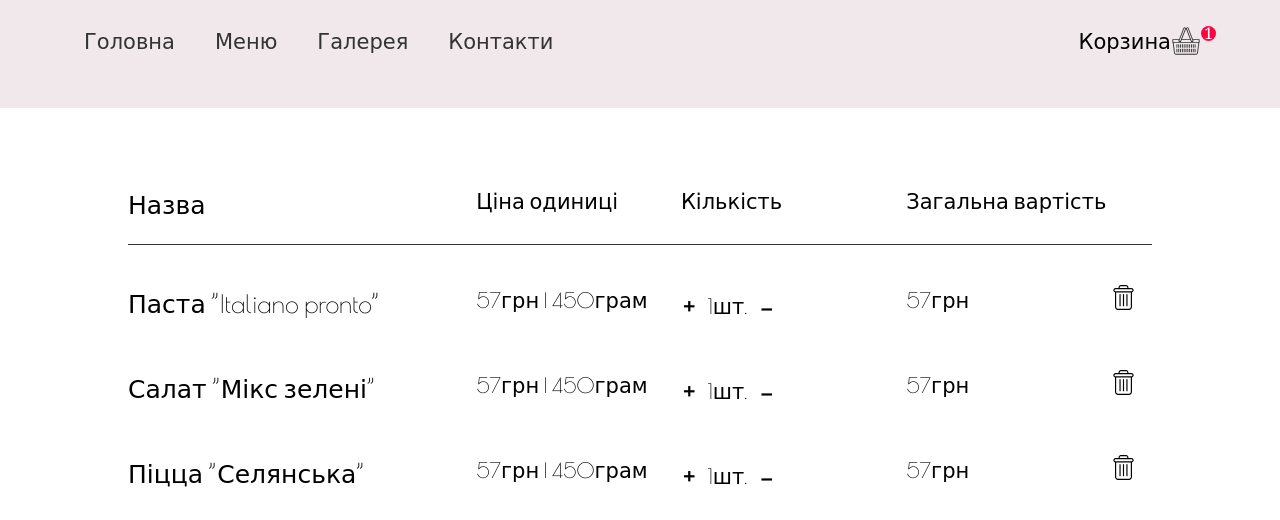
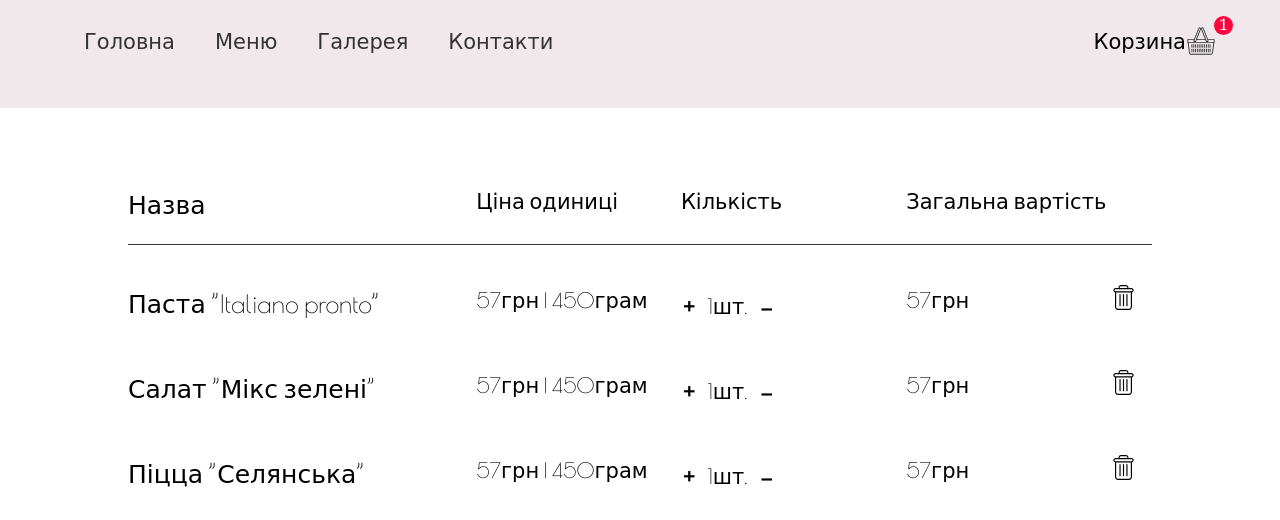
Before and after one commit to Dmytro733/Povidlo, a PHP site: page /cart.html in a window 1280 px wide. Shown: the top 520 px of the page. Run offline with PHP 8.4, Linux system fonts and the light colour scheme.

Commit message:
added number to cart icon

```diff
--- a/Povidlo/cart.html
+++ b/Povidlo/cart.html
@@ -98,6 +98,7 @@
                     <path d="M18 24C18.1326 24 18.2598 23.9473 18.3536 23.8536C18.4473 23.7598 18.5 23.6326 18.5 23.5V20.5C18.5 20.3674 18.4473 20.2402 18.3536 20.1464C18.2598 20.0527 18.1326 20 18 20C17.8674 20 17.7402 20.0527 17.6464 20.1464C17.5527 20.2402 17.5 20.3674 17.5 20.5V23.5C17.5 23.6326 17.5527 23.7598 17.6464 23.8536C17.7402 23.9473 17.8674 24 18 24Z" fill="#333333"/>
                     <path d="M18 29C18.1326 29 18.2598 28.9473 18.3536 28.8536C18.4473 28.7598 18.5 28.6326 18.5 28.5V25.5C18.5 25.3674 18.4473 25.2402 18.3536 25.1464C18.2598 25.0527 18.1326 25 18 25C17.8674 25 17.7402 25.0527 17.6464 25.1464C17.5527 25.2402 17.5 25.3674 17.5 25.5V28.5C17.5 28.6326 17.5527 28.7598 17.6464 28.8536C17.7402 28.9473 17.8674 29 18 29Z" fill="#333333"/>
                 </svg>
+                <span class="cart-number">1</span>
             </div>
         </div>
     </header>
--- a/Povidlo/css/style.css
+++ b/Povidlo/css/style.css
@@ -155,6 +155,7 @@ p{
 }
 
 .cart{
+    position: relative;
     display: -webkit-box;
     display: -ms-flexbox;
     display: flex;
@@ -163,12 +164,12 @@ p{
             align-items: center;
 }
 
-.cart::after{
-    content: '1';
+.cart-number{
+    position: absolute;
     -ms-flex-item-align: start;
         align-self: flex-start;
-    width: 15px;
-    height: 15px;
+    width: 1.5vw;
+    height: 1.5vw;
     border-radius: 50%;
     background-color: #FF033F;
     color: #fff;
@@ -178,10 +179,12 @@ p{
     display: flex;
     -webkit-box-align: center;
         -ms-flex-align: center;
-            align-items: center;
+            align-items: flex-end;
     -webkit-box-pack: center;
         -ms-flex-pack: center;
             justify-content: center;
+    right: -17px;
+    top: -10px;
 }
 
 .burger{
--- a/Povidlo/index.html
+++ b/Povidlo/index.html
@@ -101,6 +101,7 @@
                     <path d="M18 24C18.1326 24 18.2598 23.9473 18.3536 23.8536C18.4473 23.7598 18.5 23.6326 18.5 23.5V20.5C18.5 20.3674 18.4473 20.2402 18.3536 20.1464C18.2598 20.0527 18.1326 20 18 20C17.8674 20 17.7402 20.0527 17.6464 20.1464C17.5527 20.2402 17.5 20.3674 17.5 20.5V23.5C17.5 23.6326 17.5527 23.7598 17.6464 23.8536C17.7402 23.9473 17.8674 24 18 24Z" fill="#333333"/>
                     <path d="M18 29C18.1326 29 18.2598 28.9473 18.3536 28.8536C18.4473 28.7598 18.5 28.6326 18.5 28.5V25.5C18.5 25.3674 18.4473 25.2402 18.3536 25.1464C18.2598 25.0527 18.1326 25 18 25C17.8674 25 17.7402 25.0527 17.6464 25.1464C17.5527 25.2402 17.5 25.3674 17.5 25.5V28.5C17.5 28.6326 17.5527 28.7598 17.6464 28.8536C17.7402 28.9473 17.8674 29 18 29Z" fill="#333333"/>
                 </svg>
+                <span class="cart-number">1</span>
             </div>
         </div>
     </header>
```
